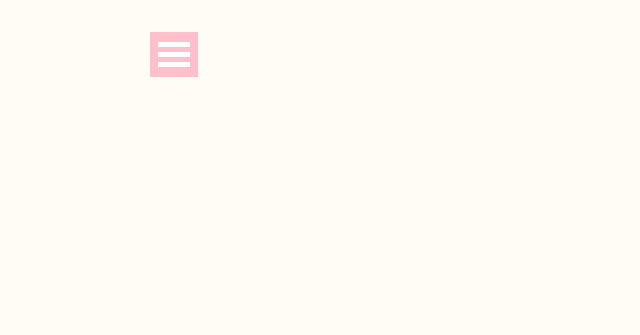
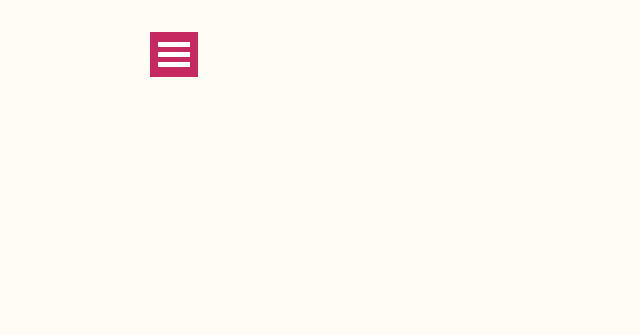
Before and after one commit to dhanushika/Test-Repository, a plain HTML site: page index.html in a window 1280 px wide. Shown: the whole page, without its empty margins (0-640 px from the left). Drawn offline with nearby package versions, Linux system fonts and the light colour scheme.

Commit message:
changed button color back to the original color

```diff
--- a/css/component.css
+++ b/css/component.css
@@ -769,14 +769,14 @@ All this is done for any sub-level being entered.
 
 /* Demo 1 */
 .demo-1 .dl-menuwrapper button {
-	//background: #c62860;
-	background: pink;
+	background: #c62860;
+	//background: pink;
 }
 
 .demo-1 .dl-menuwrapper button:hover,
 .demo-1 .dl-menuwrapper button.dl-active,
 .demo-1 .dl-menuwrapper ul {
-	//background: #9e1847;
+	background: #9e1847;
 }
 
 /* Demo 2 */
```
